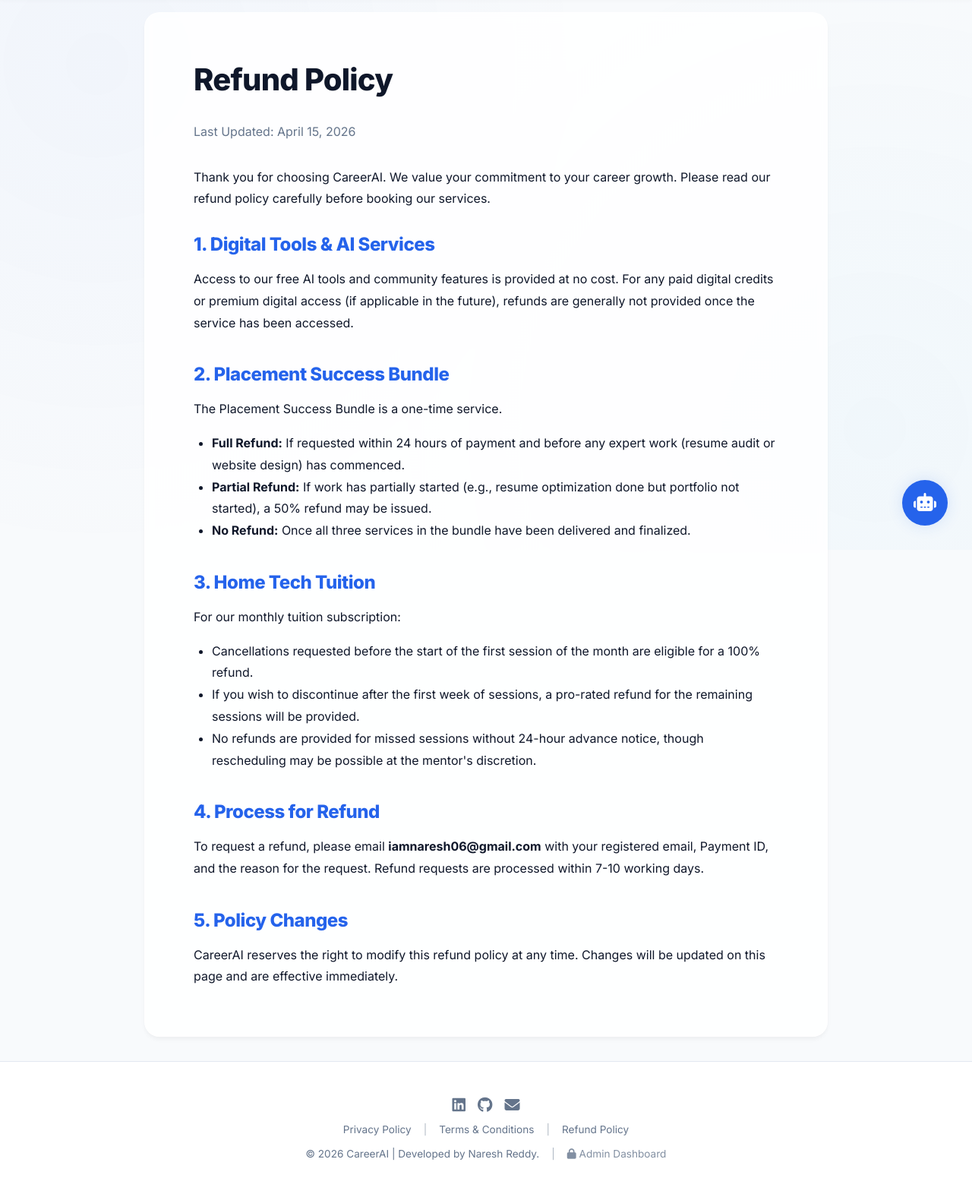
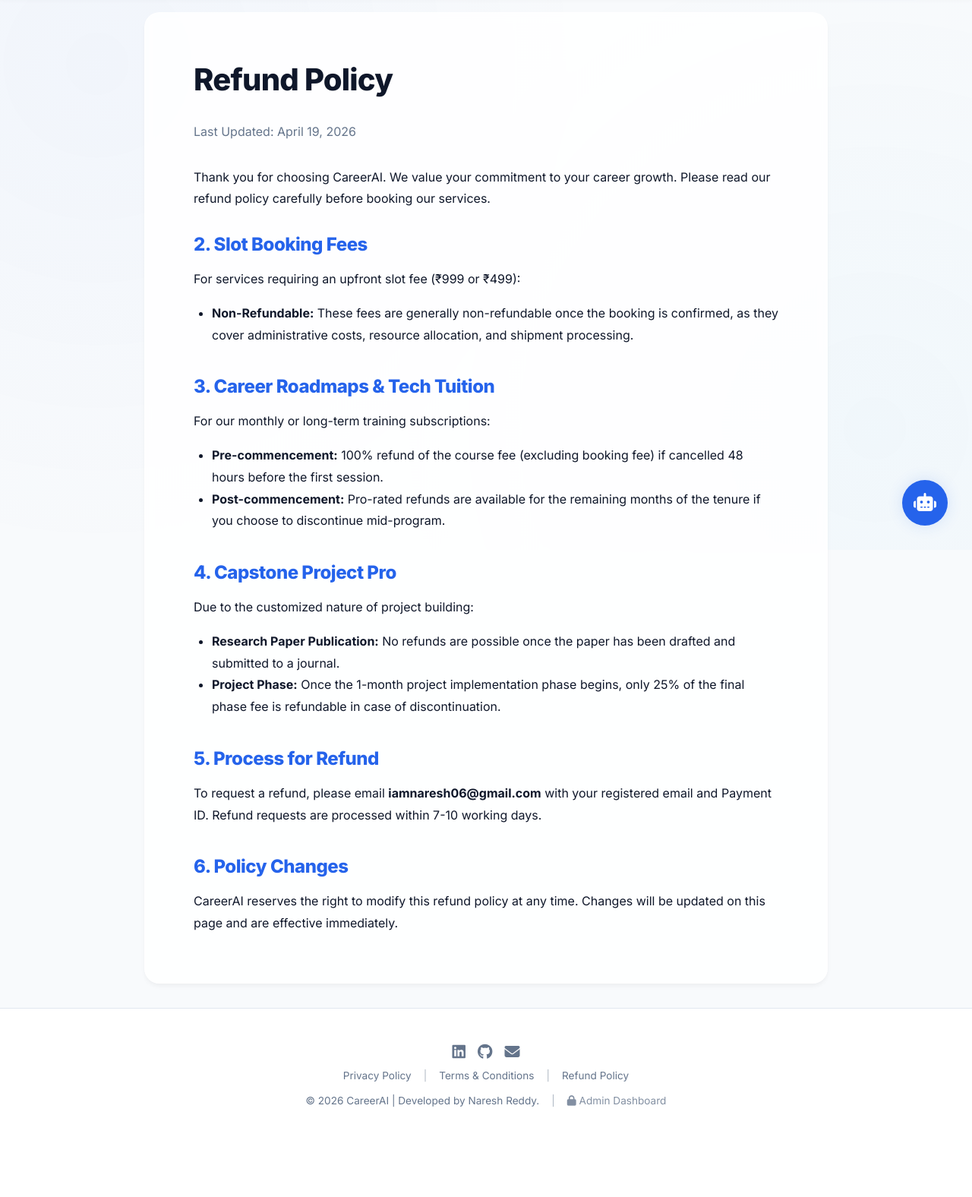
Before and after one commit to iamnaresh06/CareerAI, a Django app: page /refund-policy/ in a window 1280 px wide. Shown: the part 76-1652 px from the top of the page at 76% size. After the commit the page ends 1534 px from the top, so only its background shows below. Run offline with Django 5.2, Linux system fonts and the light colour scheme.

Commit message:
Update legal policies with premium services and Andhra Pradesh jurisdiction

```diff
--- a/core/templates/core/authentication/refund.html
+++ b/core/templates/core/authentication/refund.html
@@ -7,43 +7,44 @@
 <div class="container py-12 heading-top-padding">
     <div class="card glass animate-scroll" style="max-width: 900px; margin: 0 auto; padding: 4rem;">
         <h1 style="font-size: 2.5rem; margin-bottom: 2rem;">Refund Policy</h1>
-        <p style="color: var(--text-muted); margin-bottom: 2rem;">Last Updated: April 15, 2026</p>
+        <p style="color: var(--text-muted); margin-bottom: 2rem;">Last Updated: April 19, 2026</p>
 
         <div style="text-align: left; color: var(--text-main); line-height: 1.8;">
             <p style="margin-bottom: 2rem;">Thank you for choosing CareerAI. We value your commitment to your career growth. Please read our refund policy carefully before booking our services.</p>
 
             <section style="margin-bottom: 2.5rem;">
-                <h2 style="font-size: 1.5rem; margin-bottom: 1rem; color: var(--primary);">1. Digital Tools & AI Services</h2>
-                <p>Access to our free AI tools and community features is provided at no cost. For any paid digital credits or premium digital access (if applicable in the future), refunds are generally not provided once the service has been accessed.</p>
-            </section>
-
-            <section style="margin-bottom: 2.5rem;">
-                <h2 style="font-size: 1.5rem; margin-bottom: 1rem; color: var(--primary);">2. Placement Success Bundle</h2>
-                <p>The Placement Success Bundle is a one-time service. </p>
+                <h2 style="font-size: 1.5rem; margin-bottom: 1rem; color: var(--primary);">2. Slot Booking Fees</h2>
+                <p>For services requiring an upfront slot fee (₹999 or ₹499):</p>
                 <ul style="list-style: disc; padding-left: 1.5rem; margin-top: 1rem;">
-                    <li><strong>Full Refund:</strong> If requested within 24 hours of payment and before any expert work (resume audit or website design) has commenced.</li>
-                    <li><strong>Partial Refund:</strong> If work has partially started (e.g., resume optimization done but portfolio not started), a 50% refund may be issued.</li>
-                    <li><strong>No Refund:</strong> Once all three services in the bundle have been delivered and finalized.</li>
+                    <li><strong>Non-Refundable:</strong> These fees are generally non-refundable once the booking is confirmed, as they cover administrative costs, resource allocation, and shipment processing.</li>
                 </ul>
             </section>
 
             <section style="margin-bottom: 2.5rem;">
-                <h2 style="font-size: 1.5rem; margin-bottom: 1rem; color: var(--primary);">3. Home Tech Tuition</h2>
-                <p>For our monthly tuition subscription:</p>
+                <h2 style="font-size: 1.5rem; margin-bottom: 1rem; color: var(--primary);">3. Career Roadmaps & Tech Tuition</h2>
+                <p>For our monthly or long-term training subscriptions:</p>
                 <ul style="list-style: disc; padding-left: 1.5rem; margin-top: 1rem;">
-                    <li>Cancellations requested before the start of the first session of the month are eligible for a 100% refund.</li>
-                    <li>If you wish to discontinue after the first week of sessions, a pro-rated refund for the remaining sessions will be provided.</li>
-                    <li>No refunds are provided for missed sessions without 24-hour advance notice, though rescheduling may be possible at the mentor's discretion.</li>
+                    <li><strong>Pre-commencement:</strong> 100% refund of the course fee (excluding booking fee) if cancelled 48 hours before the first session.</li>
+                    <li><strong>Post-commencement:</strong> Pro-rated refunds are available for the remaining months of the tenure if you choose to discontinue mid-program.</li>
                 </ul>
             </section>
 
             <section style="margin-bottom: 2.5rem;">
-                <h2 style="font-size: 1.5rem; margin-bottom: 1rem; color: var(--primary);">4. Process for Refund</h2>
-                <p>To request a refund, please email <strong>iamnaresh06@gmail.com</strong> with your registered email, Payment ID, and the reason for the request. Refund requests are processed within 7-10 working days.</p>
+                <h2 style="font-size: 1.5rem; margin-bottom: 1rem; color: var(--primary);">4. Capstone Project Pro</h2>
+                <p>Due to the customized nature of project building:</p>
+                <ul style="list-style: disc; padding-left: 1.5rem; margin-top: 1rem;">
+                    <li><strong>Research Paper Publication:</strong> No refunds are possible once the paper has been drafted and submitted to a journal.</li>
+                    <li><strong>Project Phase:</strong> Once the 1-month project implementation phase begins, only 25% of the final phase fee is refundable in case of discontinuation.</li>
+                </ul>
+            </section>
+
+            <section style="margin-bottom: 2.5rem;">
+                <h2 style="font-size: 1.5rem; margin-bottom: 1rem; color: var(--primary);">5. Process for Refund</h2>
+                <p>To request a refund, please email <strong>iamnaresh06@gmail.com</strong> with your registered email and Payment ID. Refund requests are processed within 7-10 working days.</p>
             </section>
 
             <section>
-                <h2 style="font-size: 1.5rem; margin-bottom: 1rem; color: var(--primary);">5. Policy Changes</h2>
+                <h2 style="font-size: 1.5rem; margin-bottom: 1rem; color: var(--primary);">6. Policy Changes</h2>
                 <p>CareerAI reserves the right to modify this refund policy at any time. Changes will be updated on this page and are effective immediately.</p>
             </section>
         </div>
```
Also changed, not shown: core/templates/core/authentication/privacy.html (+16 -6 lines), core/templates/core/authentication/terms.html (+25 -10 lines).
